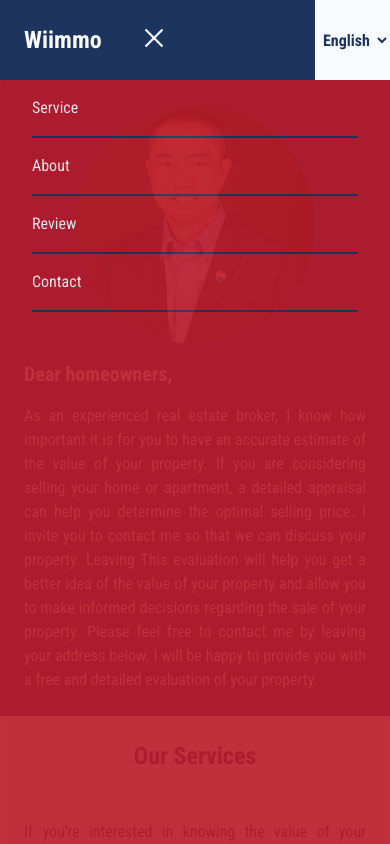
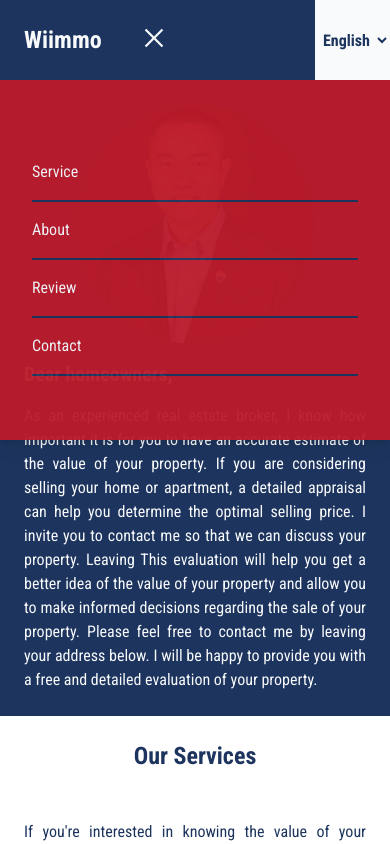
Before and after one commit to yxwangOCR/Site_Ding, a React (Vite) app: page / in a window 390 px wide. Both pictures are taken after a click on the element 153 px from the left and 38 px from the top of the page. Shown: the top 844 px of the page. Built offline with nearby package versions, Linux system fonts and the light colour scheme.

Commit message:
Fix : mobile menu display

```diff
--- a/src/App.jsx
+++ b/src/App.jsx
@@ -31,7 +31,7 @@ function App() {
           about={content.menuThree ? content.menuThree : "About"}
           contact={content.menuFour ? content.menuFour : "Contact"} />
 
-        <select value={language} onChange={(e) => { setLanguage(e.target.value) }} className="bg-white text-marine font-bold text-center">
+        <select value={language} onChange={(e) => { setLanguage(e.target.value) }} className="bg-white text-marine font-bold text-center cursor-pointer">
           <option>English</option>
           <option>Français</option>
           <option>中文</option>
--- a/src/components/Form.jsx
+++ b/src/components/Form.jsx
@@ -24,7 +24,7 @@ const Form = ({ formTitle, formText, formListOne, formListTwo, formListThree, fo
                 <input type="text" placeholder={placeholderOne} className="w-[70%] p-2 rounded-sm placeholder:text-xs" {...register("messageRequired", { required: true })} />
                 <input type="text" placeholder="Apt #" className="w-[30%] p-2 rounded-sm placeholder:text-xs" />
               </div>
-              <button type="sumbit" className="bg-bordeau text-white p-2 rounded-md cursor-pointer w-[100%] md:w-[30%]">{buttonText}</button>
+              <button type="sumbit" className="bg-bordeau text-white p-2 rounded-md cursor-pointer w-[100%] md:w-[30%] hover:bg-white hover:text-bordeau">{buttonText}</button>
             </div>
             {errors.messageRequired && <span className="text-center text-bordeau">{message}</span>}
           </form>
--- a/src/components/Header.jsx
+++ b/src/components/Header.jsx
@@ -14,10 +14,10 @@ function Header({ home, service, about, contact, review }) {
         <div className="flex items-center text-white px-6">
           <h1 className="text-2xl font-bold mr-4 xs:text-md">Wiimmo</h1>
           <ul className="hidden sm:flex">
-            <a href="#form"><li className="px-2 cursor-pointer">{service}</li></a>
-            <a href="#about"><li className="px-2 cursor-pointer">{about}</li></a>
-            <a href="#review"><li className="px-2 cursor-pointer">{review}</li></a>
-            <a href="#contact"><li className="px-2 cursor-pointer">{contact}</li></a>
+            <a href="#form"><li className="px-2 cursor-pointer hover:text-bordeau">{service}</li></a>
+            <a href="#about"><li className="px-2 cursor-pointer hover:text-bordeau">{about}</li></a>
+            <a href="#review"><li className="px-2 cursor-pointer hover:text-bordeau">{review}</li></a>
+            <a href="#contact"><li className="px-2 cursor-pointer hover:text-bordeau">{contact}</li></a>
           </ul>
 
 
@@ -36,14 +36,14 @@ function Header({ home, service, about, contact, review }) {
       <ul
         className={
           nav
-            ? "absolute bg-bordeau opacity-90 w-full h-screen px-8 text-white sm:hidden"
+            ? "absolute bg-bordeau opacity-95 w-full px-8 py-16 text-white sm:hidden"
             : "hidden"
         }
       >
-        <li className="border-b-2 border-marine w-full py-4">Service</li>
-        <li className="border-b-2 border-marine w-full py-4">About</li>
-        <li className="border-b-2 border-marine w-full py-4">Review</li>
-        <li className="border-b-2 border-marine w-full py-4">Contact</li>
+        <a href="#form" onClick={handleClick}><li className="border-b-2 border-marine w-full py-4">{service}</li></a>
+        <a href="#about" onClick={handleClick}><li className="border-b-2 border-marine w-full py-4">{about}</li></a>
+        <a href="#review" onClick={handleClick}><li className="border-b-2 border-marine w-full py-4">{review}</li></a>
+        <a href="#contact" onClick={handleClick}><li className="border-b-2 border-marine w-full py-4">{contact}</li></a>
       </ul>
 
 
@@ -52,13 +52,3 @@ function Header({ home, service, about, contact, review }) {
 }
 
 export default Header;
-
-
-/*
-<ul className="hidden sm:flex">
-            <li className="px-2 cursor-pointer">{service}</li>
-            <li className="px-2 cursor-pointer">{about}</li>
-            <li className="px-2 cursor-pointer">{review}</li>
-            <li className="px-2 cursor-pointer">{contact}</li>
-          </ul>
-*/
--- a/src/components/Presentation.jsx
+++ b/src/components/Presentation.jsx
@@ -23,7 +23,7 @@ const Presentation = ({ sectionTitle, titleOne, titleTwo, titleThree, titleFour,
                     </article>
                 </div>
 
-                <div className="flex flex-col justify-center items-center w-[60%]">
+                <div className="flex flex-col justify-center items-center lg:w-[60%]">
                     <div className="">
                         <h4 className="flex text-white justify-center items-center gap-2 py-4">
                             <RocketOutlined /> <b>{titleTwo}</b>
```
